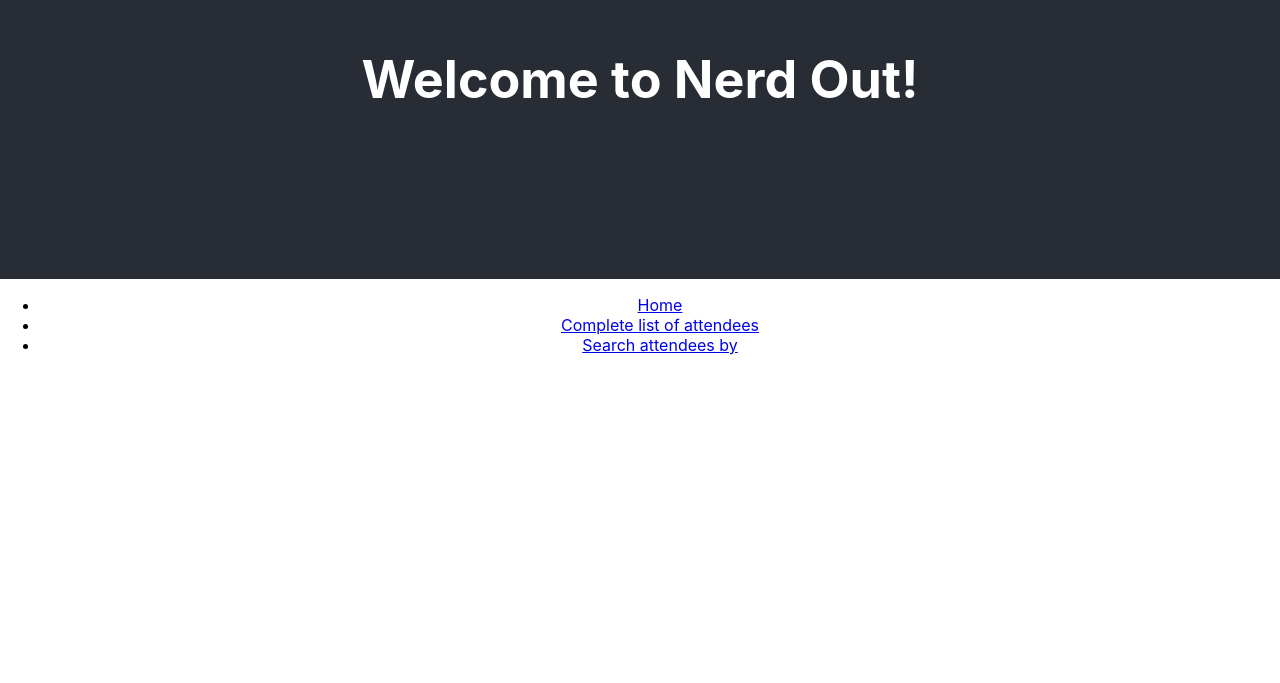
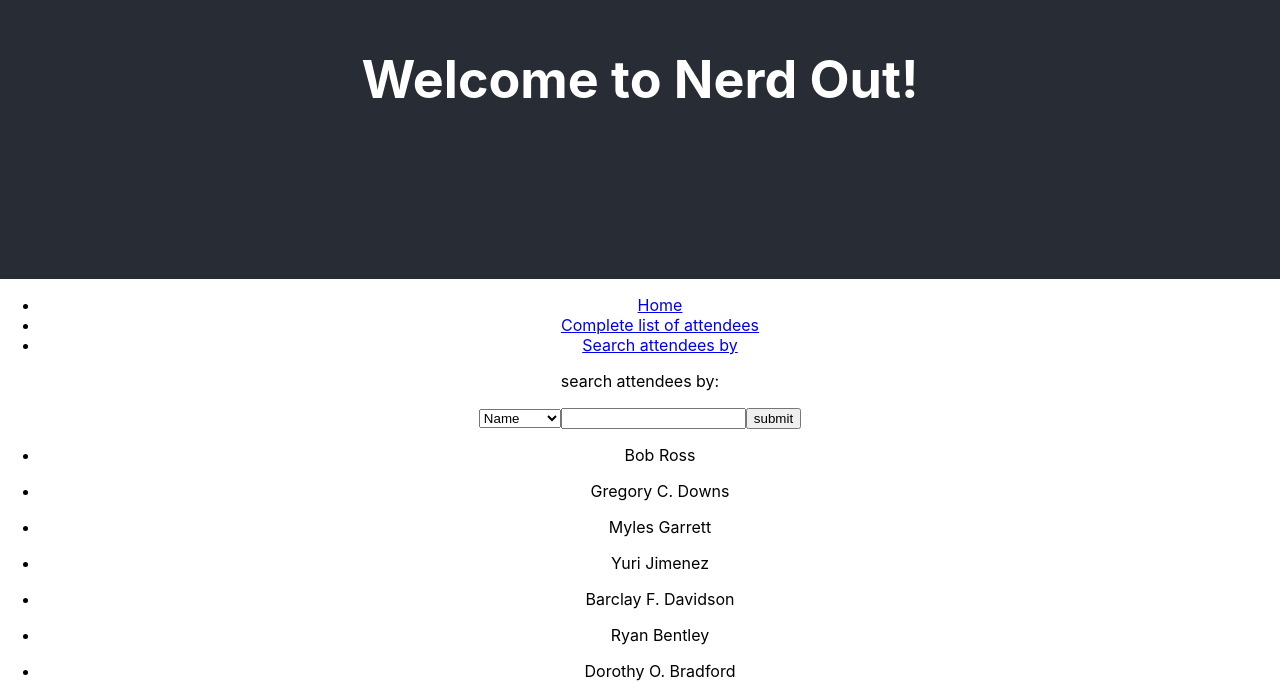
Before and after one commit to lizlukasiewicz/hackathon-backend, a React (Create React App) app: page /attendees in a window 1280 px wide. Shown: the part 121-804 px from the top of the page. Built offline with nearby package versions, Linux system fonts and the light colour scheme.

Commit message:
attendees rendering completed

```diff
--- a/src/App.js
+++ b/src/App.js
@@ -43,8 +43,8 @@ export default function App() {
       <Routes>
         <Route path="/" element={<Layout/>}>
         <Route index element={<Home />}/>
-        <Route path="attendees" render={() => <Attendees people={people}/>} />
-        <Route path="search" element={<Search/>} />
+        <Route path="attendees"  element={<Attendees people={people}/>} />
+        <Route path="search" element={<Search people={people}/>} />
         </Route>
       </Routes>
       </Router>
--- a/src/components/Attendees.js
+++ b/src/components/Attendees.js
@@ -1,8 +1,9 @@
 
 import Search from './Search'
+import {Outlet} from 'react-router-dom'
 
 export default function Attendees(props) {
-    console.log(props)
+    //console.log(props, "👾")
     const peopleList = props.people?.map((person, index) => {
         return(
           <li key={index}>
@@ -17,6 +18,7 @@ export default function Attendees(props) {
             <ul>
             {peopleList}
             </ul>
+            <Outlet />
         </div>
     )
 }
--- a/src/components/Search.js
+++ b/src/components/Search.js
@@ -1,8 +1,30 @@
-export default function Search() {
+import { useState } from 'react'
+
+export default function Search(people) {
+    //console.log(people, "⛱")
+    const [selection, setSelection] = useState([])
+    const [input, setInput] = useState([])
+
+
+    function handleSelection(e) { setSelection(e.target.value)}
+        //console.log(e.target.value, "🦋")
+    function handleInput(e) {setInput(e.target.value)}
+        //console.log(e.target.value, "🦑")
+    function searchData() {console.log(selection, input, "✨")}
     return (
         <div>
-            <p>this is where you can search attendees by:</p>
-            <input></input>
+            <p>search attendees by:</p>
+            <div>
+                <select defaultValue="search by" onChange={handleSelection}>
+                <option value="name">Name</option>
+                <option value="team">Team</option>
+                <option value="company">Company</option>
+                <option value="title">Title</option>
+                <option value="id">id number</option>
+                </select>
+                <input onChange={handleInput}></input>
+                <button onClick={searchData} >submit</button>
+            </div>
         </div>
     )
 }
```
Also changed, not shown: public/nerdout.png (added).
